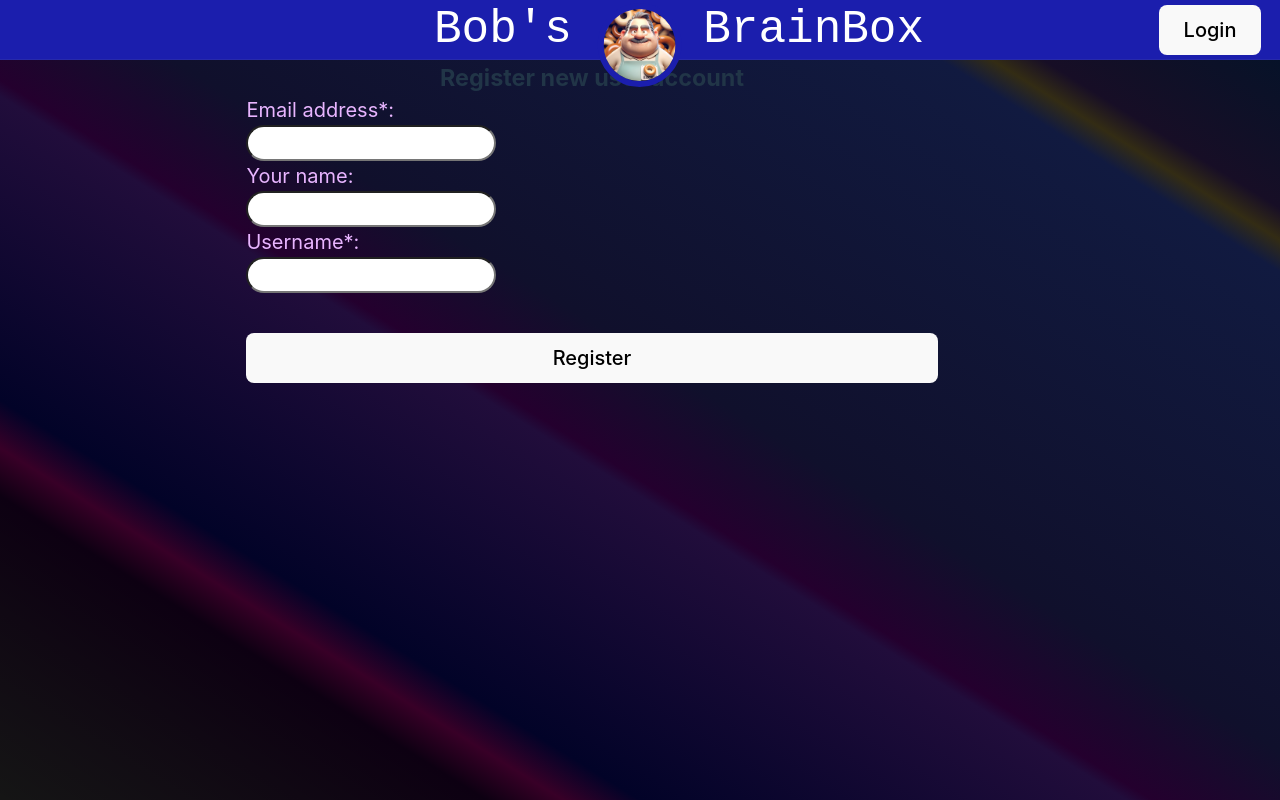
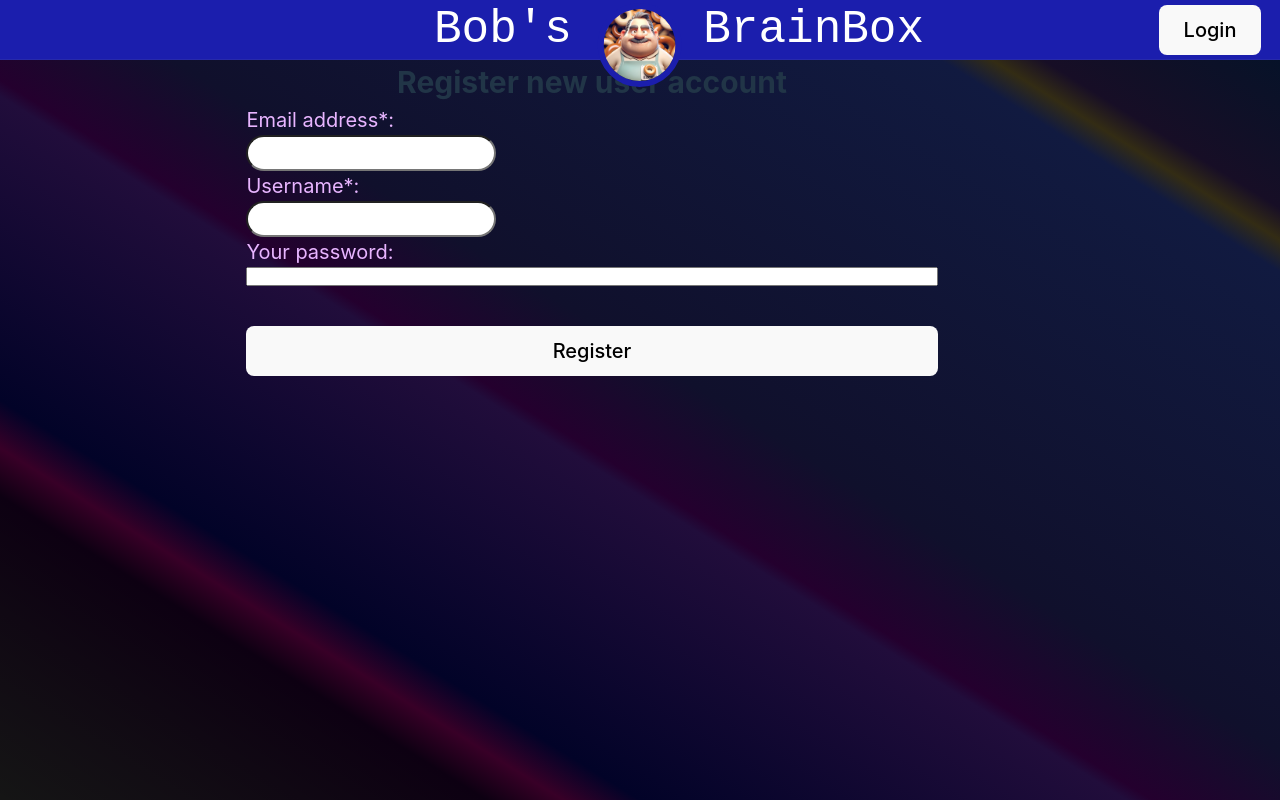
Before and after one commit to ScandiumSG/Boolean-Quizapp, a React (Vite) app: page /register in a window 1280 px wide. Built offline with nearby package versions, Linux system fonts and the light colour scheme.

Commit message:
RegisterUser - Connected register user to the API

```diff
--- a/src/components/ContentView/RegisterUser/RegisterUser.css
+++ b/src/components/ContentView/RegisterUser/RegisterUser.css
@@ -17,3 +17,9 @@
 .register-user-fields > button {
     margin-top: 40px;
 }
+
+.register-user-fields > input[type="text"],
+.register-user-fields > input[type="email"],
+.register-user-fields > input[type="password"] {
+    padding-left: 15px;
+}
--- a/src/components/ContentView/RegisterUser/RegisterUser.jsx
+++ b/src/components/ContentView/RegisterUser/RegisterUser.jsx
@@ -1,14 +1,19 @@
+import { userRegisterUrl } from "@/utils/apiUtil"
 import "./RegisterUser.css"
-import { useState } from 'react'
+import { useContext, useState } from 'react'
+import { useNavigate } from "react-router-dom"
+import { loginContext } from "@/contexts/contexts"
 
 const RegisterUser = () => {
     const [profileData, setProfileData] = useState({
         email: "",
-        name: "",
         username: "",
+        password: "",
+        role: 0,
     })
     const [errorMessage, setErrorMessage] = useState("")
-
+    const navigate = useNavigate()
+    const { setShowLogin } = useContext(loginContext)
 
     const handleChange = (e) => {
         setProfileData({...profileData, [e.target.id]: e.target.value})
@@ -16,20 +21,52 @@ const RegisterUser = () => {
 
     const handleRegister = async () => {
         let error = ""
+        let errorTriggered = false
         if (profileData.email === "") {
             error = "Email address is required.\n"
+            errorTriggered = true
         }
         if (profileData.username === "") {
             error += "Username is required.\n"
+            errorTriggered = true
         }
-        setErrorMessage(error)
+        if (profileData.password.length < 6) {
+            error += "Password must be atleast 6 characters.\n"
+            errorTriggered = true
+        }
+        if (errorTriggered) {
+            setErrorMessage(error)
+            return;
+        }
+
+        const request = {
+            method: "POST",
+            headers: {
+                "content-type": "application/json"
+            },
+            body: JSON.stringify(profileData)
+        }
+
+        await fetch(userRegisterUrl, request)
+            .then((res) => {
+                if (res.ok) {
+                    navigate("/quiz")
+                    setShowLogin(true)
+                    return res.json()
+                } else {
+                    console.log(res.json())
+                    throw new Error("Could not register user", res)
+                }
+            })
+            .catch((error) => console.log(error))
+
         // TODO: Register user,
         // Must wait until backend supports users
     }
 
     return (
         <div className="register-user-container">
-            <h3>Register new user account</h3>
+            <h2>Register new user account</h2>
             <div className="register-user-fields">
                 <label>Email address*:</label>
                 <input
@@ -37,14 +74,6 @@ const RegisterUser = () => {
                     id="email"
                     type="email"
                     value={profileData.email}
-                    onChange={(e) => handleChange(e)}
-                />
-                <label>Your name:</label>
-                <input
-                    name="user_name"
-                    id="name"
-                    type="text"
-                    value={profileData.name}
                     onChange={(e) => handleChange(e)}
                 />
                 <label>Username*:</label>
@@ -55,6 +84,14 @@ const RegisterUser = () => {
                     value={profileData.username}
                     onChange={(e) => handleChange(e)}
                     />
+                <label>Your password:</label>
+                <input
+                    name="user_password"
+                    id="password"
+                    type="password"
+                    value={profileData.password}
+                    onChange={(e) => handleChange(e)}
+                />
                 {errorMessage && <p style={{color: "red"}}>{errorMessage}</p>}
                 <button onClick={() => handleRegister()}>
                     <span>Register</span>
--- a/src/utils/apiUtil.js
+++ b/src/utils/apiUtil.js
@@ -3,3 +3,5 @@ export const baseQuizUrl = "https://bobbb.azurewebsites.net/play/quiz/"
 export const manageQuizUrl = "https://bobbb.azurewebsites.net/Build/quiz"
 
 export const userHandlingUrl = "https://bobbb.azurewebsites.net/User/login"
+
+export const userRegisterUrl = "https://bobbb.azurewebsites.net/User/register"
```
